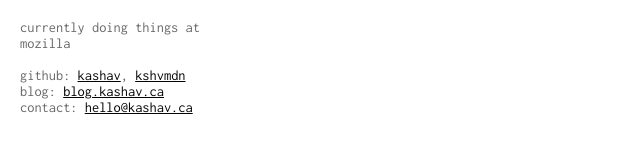
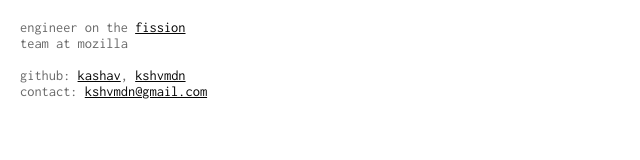
Before and after one commit to kashav/kashav.github.io, a plain HTML site: page index.html in a window 1280 px wide. Shown: the whole page, without its empty margins (0-640 px from the left). Drawn offline with Linux system fonts and the light colour scheme.

Commit message:
Oct 2020

```diff
--- a/index.html
+++ b/index.html
@@ -14,18 +14,17 @@
              font-family: "Inconsolata";
              line-height: 1rem; }
       p { color: rgb(105, 105, 105);
-          max-width: 190px;
+          max-width: 200px;
           word-wrap: break-word; }
       a { color: rgb(5, 5, 5); }
       a:hover { text-decoration: none;
-                background-color: #ffff00; }
+                background-color: lavenderblush; }
     </style>
   </head>
   <body>
-    <p>currently doing things at mozilla</p>
+    <p>engineer on the <a href="https://wiki.mozilla.org/Project_Fission">fission</a> team at mozilla</p>
     <br />
     <p>github: <a href="https://github.com/kashav">kashav</a>, <a href="https://github.com/kshvmdn">kshvmdn</a></p>
-    <p>blog: <a href="https://blog.kashav.ca">blog.kashav.ca</a></p>
-    <p>contact: <a href="mailto:hello@kashav.ca">hello@kashav.ca</a><p>
+    <p>contact: <a href="mailto:kshvmdn@gmail.com">kshvmdn@gmail.com</a><p>
   </body>
 </html>
```
